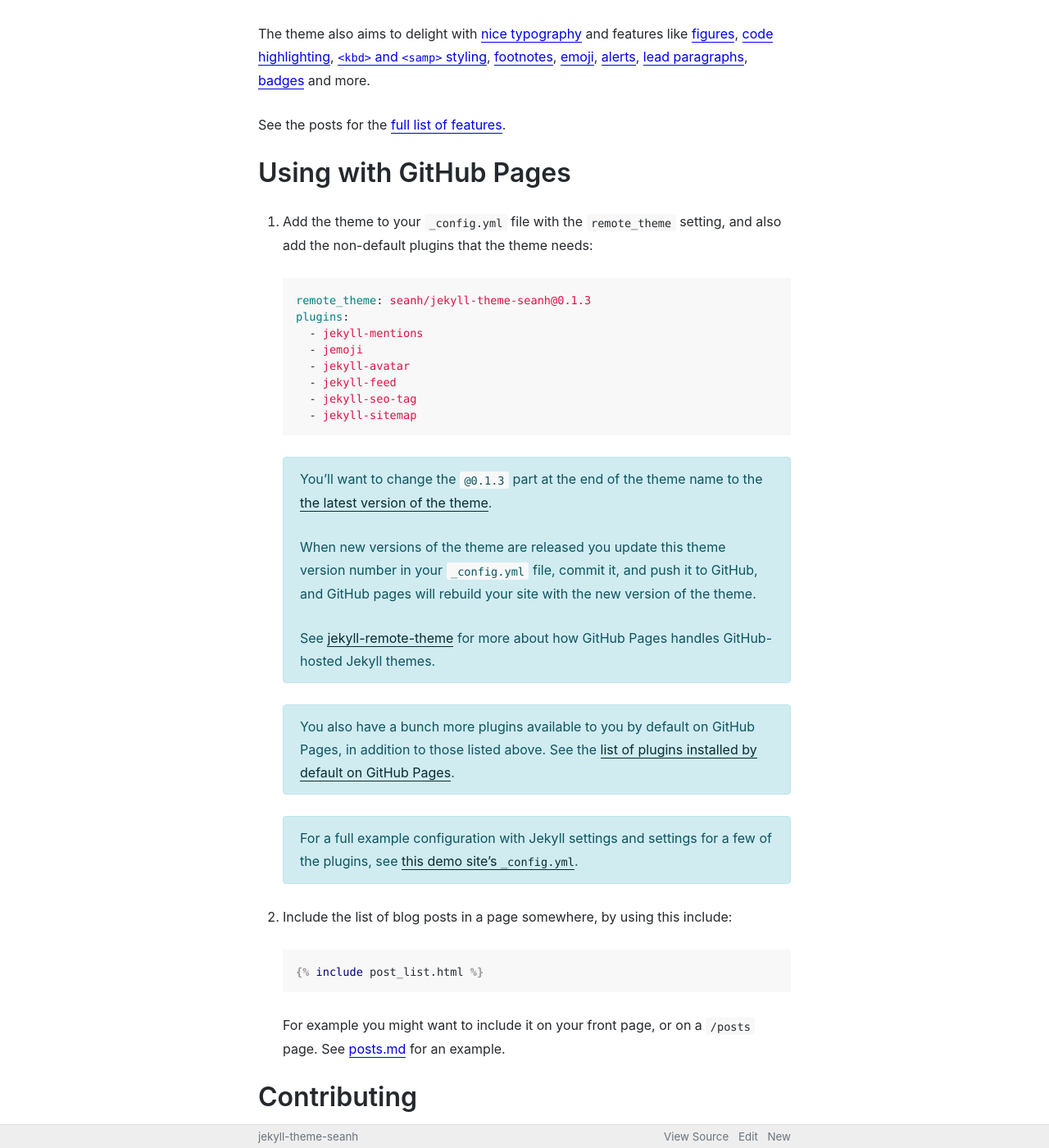
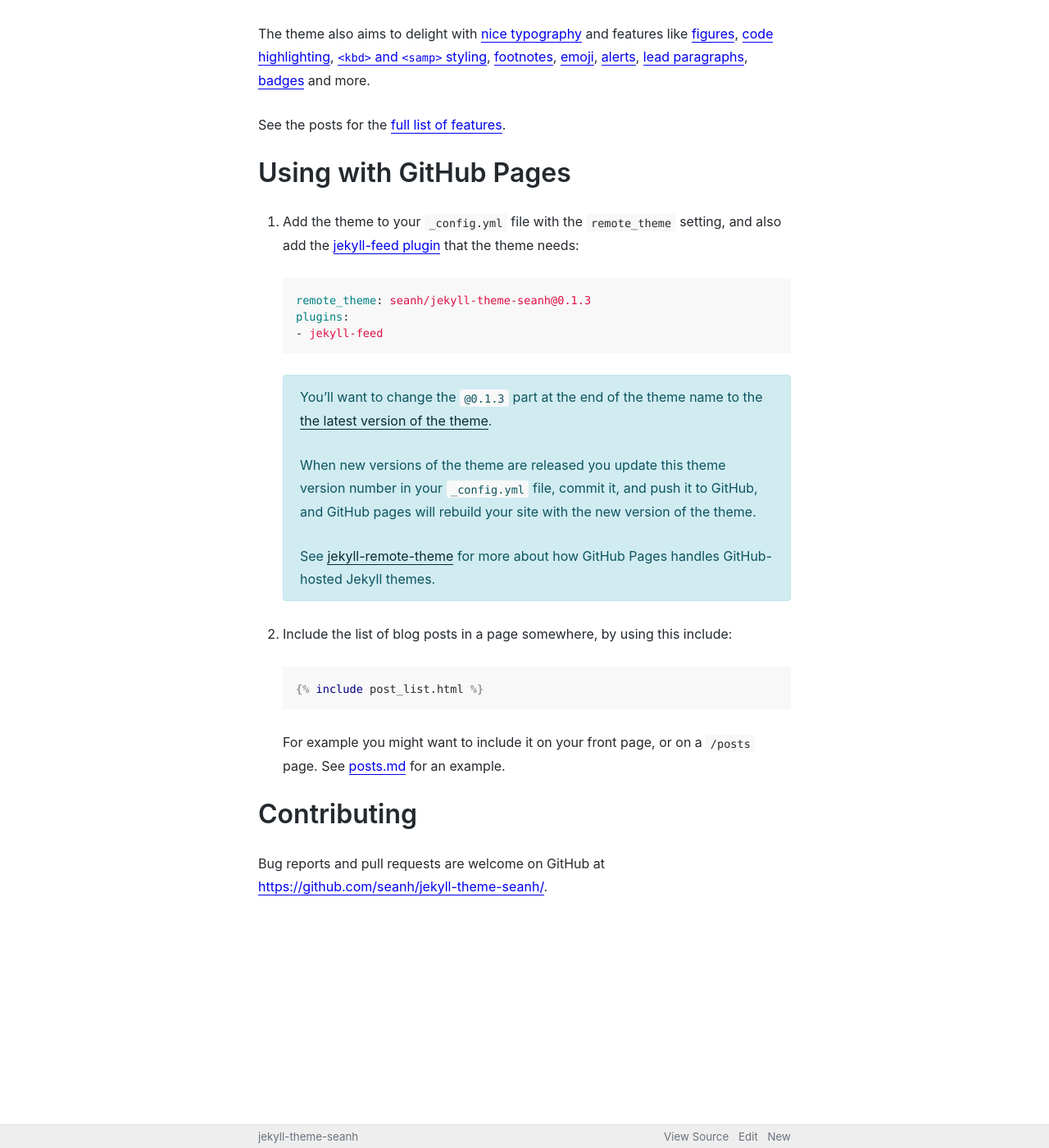
Before and after one commit to seanh/jekyll-theme-oatcake, a Jekyll site: the page built from index.md, in a window 1280 px wide and 1400 px high, scrolled down 341 px. Shown: the whole window at 82% size. Built offline with Jekyll 4.4.1, drawn with Linux system fonts in a browser that asks for light colours; our own code applies the rules of GitHub Pages for plain Markdown files.

Commit message:
Remove unneeded plugins from install docs

````diff
--- a/index.md
+++ b/index.md
@@ -26,17 +26,13 @@ Using with GitHub Pages
 -----------------------
 
 1. Add the theme to your `_config.yml` file with the `remote_theme` setting, and
-   also add the non-default plugins that the theme needs:
+   also add the [jekyll-feed plugin](https://github.com/jekyll/jekyll-feed)
+   that the theme needs:
 
    ```yaml
    remote_theme: seanh/jekyll-theme-seanh@0.1.3
    plugins:
-     - jekyll-mentions
-     - jemoji
-     - jekyll-avatar
-     - jekyll-feed
-     - jekyll-seo-tag
-     - jekyll-sitemap
+   - jekyll-feed
    ```
 
    <div class="tip" markdown="1">
@@ -49,19 +45,6 @@ Using with GitHub Pages
 
    See [jekyll-remote-theme](https://github.com/benbalter/jekyll-remote-theme) for more about
    how GitHub Pages handles GitHub-hosted Jekyll themes.
-   </div>
-
-   <div class="tip" markdown="1">
-   You also have a bunch more plugins available to you by default on GitHub
-   Pages, in addition to those listed above. See the [list of plugins installed
-   by default on GitHub
-   Pages](https://help.github.com/en/articles/configuring-jekyll-plugins#default-plugins).
-   </div>
-
-   <div class="tip" markdown="1">
-   For a full example configuration with Jekyll settings and settings for a few
-   of the plugins, see
-   [this demo site's `_config.yml`]({{ site.github.repository_url }}/blob/master/_config.yml).
    </div>
 
 2. Include the list of blog posts in a page somewhere, by using this include:
````
